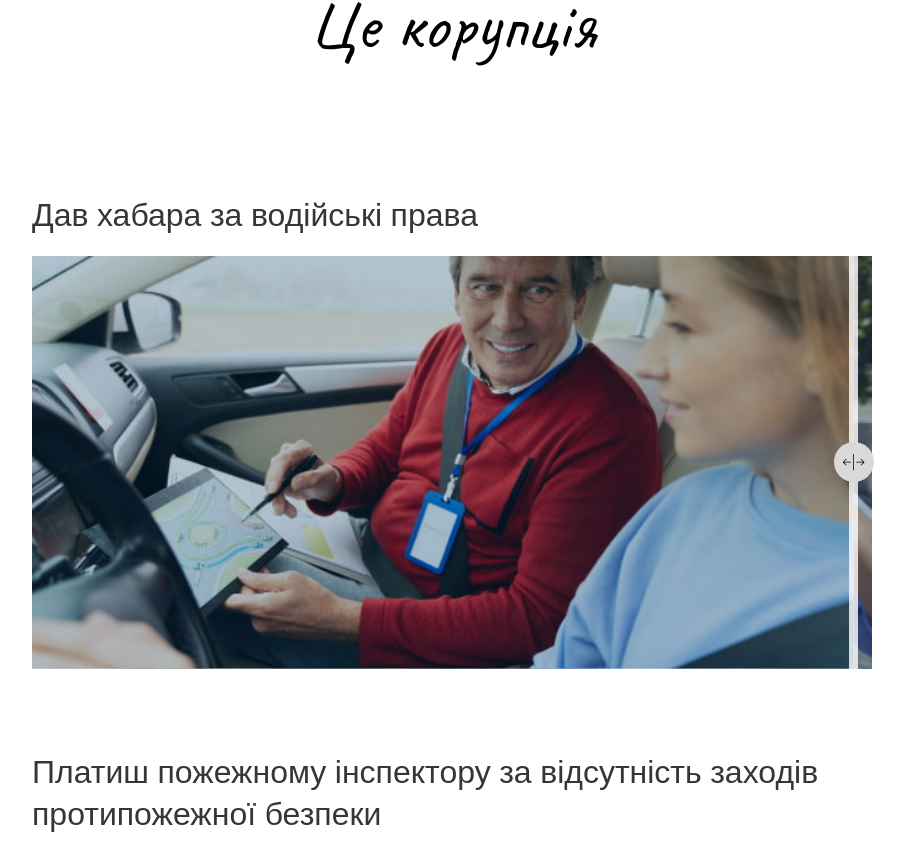
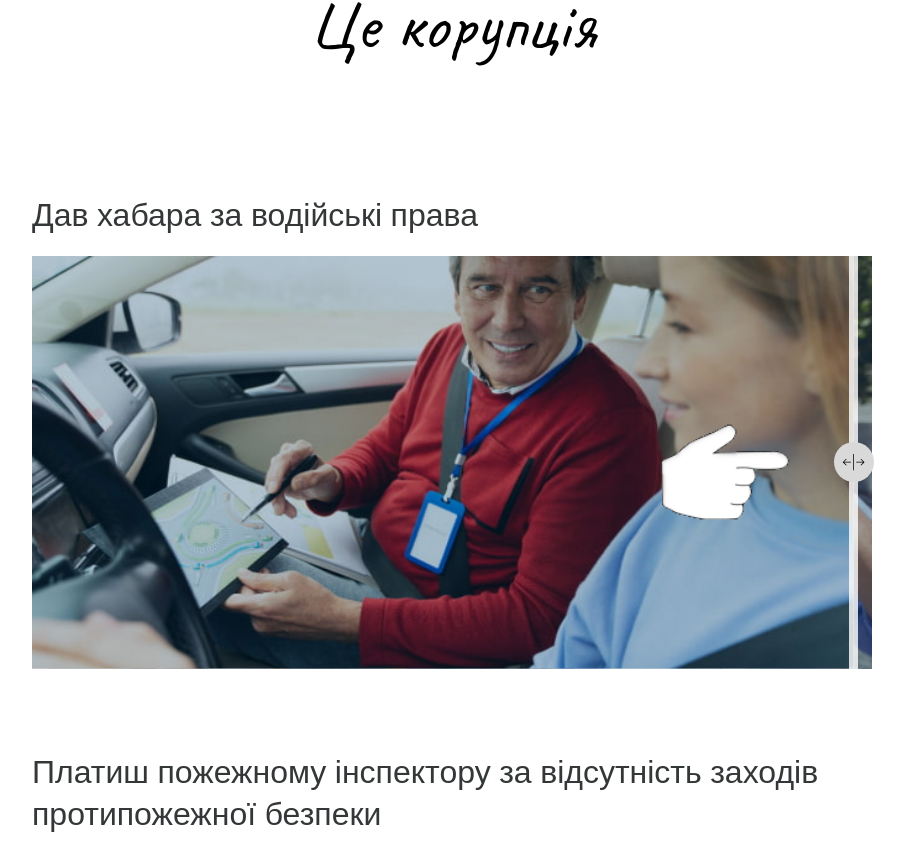
Before and after one commit to baza-trainee/antiCorruption, a React (Vite) app: page / in a window 1280 px wide. Shown: the part 721-1574 px from the top of the page, without its empty margins (188-1093 px from the left). Built offline with nearby package versions, Linux system fonts and the light colour scheme.

Commit message:
hidding the animated hand on click

```diff
--- a/src/components/Corruption/Corruption.jsx
+++ b/src/components/Corruption/Corruption.jsx
@@ -23,6 +23,8 @@ const Corruption = ({
   children,
 }) => {
   const [imageRevealFraq, setImageRevealFraq] = useState(0.97);
+  const [visibleElement, setVisibleElement] = useState(true);
+
   const imageContainer = useRef(undefined);
 
   const isMobilePosition = useMediaQuery({ maxWidth: 679 });
@@ -71,10 +73,12 @@ const Corruption = ({
 
   const handleMouseMove = (e) => {
     slide(e.clientX);
+    setVisibleElement(false);
   };
 
   const handleTouchMove = (e) => {
     slide(e.touches.item(0).clientX);
+    setVisibleElement(false);
   };
 
   const handleMouseUp = () => {
@@ -187,7 +191,7 @@ const Corruption = ({
           </div>
         </div>
       </div>
-      {children}
+      {visibleElement && children}
     </li>
   );
 };
--- a/src/components/CorruptionContainer/CorruptionContainer.jsx
+++ b/src/components/CorruptionContainer/CorruptionContainer.jsx
@@ -1,25 +1,9 @@
-import { useState, useRef, useEffect } from 'react';
-
 import './corruptionContainer.scss';
-import useElementOnScreen from '../../hooks/useElementOnScreen';
 import Corruption from '../Corruption/Corruption';
 import { corruptionCases } from '../../constants/corruption';
-import { firstElementCorruptionCases } from '../../constants/corruption';
 import handAnimation from '../../assets/corruption/hand-animation.gif';
 
 const CorruptionContainer = () => {
-  const [isElementVisible, setIsElementVisible] = useState(true);
-  const ref = useRef(null);
-  let isVisible = useElementOnScreen(ref);
-
-  useEffect(() => {
-    if (isVisible) setIsElementVisible(true);
-  }, [isVisible]);
-
-  setTimeout(() => {
-    setIsElementVisible(false);
-  }, 4000);
-
   const listCorruption = corruptionCases.map(
     (
       {
@@ -56,7 +40,14 @@ const CorruptionContainer = () => {
         textConsequences={textConsequences}
         altCause={altCause}
         altConsequences={altConsequences}
-      ></Corruption>
+      >
+        {index === 0 && (
+          <img
+            src={handAnimation}
+            className='corruption-case__hand-animation'
+          />
+        )}
+      </Corruption>
     )
   );
   return (
@@ -64,48 +55,7 @@ const CorruptionContainer = () => {
       <div className='corruption-case'>
         <div className='corruption-case__container'>
           <h2 className='corruption-case__title'>Це корупція</h2>
-          <ul className='corruption-case__list'>
-            <div ref={ref}>
-              <Corruption
-                imageCause={firstElementCorruptionCases.srcCause}
-                imageConsequences={firstElementCorruptionCases.srcConseq}
-                imageCauseDesktop={
-                  firstElementCorruptionCases.imageCauseDesktop
-                }
-                imageCauseMobileHor={
-                  firstElementCorruptionCases.imageCauseMobileHor
-                }
-                imageCauseTablet={firstElementCorruptionCases.imageCauseTablet}
-                imageCauseMobile={firstElementCorruptionCases.imageCauseMobile}
-                imageConseqDesktop={
-                  firstElementCorruptionCases.imageConseqDesktop
-                }
-                imageConseqMobileHor={
-                  firstElementCorruptionCases.imageConseqMobileHor
-                }
-                imageConseqTablet={
-                  firstElementCorruptionCases.imageConseqTablet
-                }
-                imageConseqMobile={
-                  firstElementCorruptionCases.imageConseqMobile
-                }
-                textCause={firstElementCorruptionCases.textCause}
-                textConsequences={firstElementCorruptionCases.textConsequences}
-                altCause={firstElementCorruptionCases.altCause}
-                altConsequences={firstElementCorruptionCases.altConsequences}
-              >
-                {isElementVisible && (
-                  <div>
-                    <img
-                      src={handAnimation}
-                      className='corruption-case__hand-animation'
-                    />
-                  </div>
-                )}
-              </Corruption>
-            </div>
-            {listCorruption}
-          </ul>
+          <ul className='corruption-case__list'>{listCorruption}</ul>
         </div>
       </div>
     </section>
--- a/src/constants/corruption.js
+++ b/src/constants/corruption.js
@@ -95,7 +95,8 @@ import noQualificationTablet2x from '../assets/corruption/no-qualification/no-qu
 import noQualificationMobile1x from '../assets/corruption/no-qualification/no-qualification-mobile-1x.jpg';
 import noQualificationMobile2x from '../assets/corruption/no-qualification/no-qualification-mobile-2x.jpg';
 
-export const firstElementCorruptionCases = {
+export const corruptionCases = [
+  {
     srcCause: driverMobile1x,
     srcConseq: carAccidMobile1x,
     imageCauseDesktop: `${driverDesktop1x} 1140w, ${driverDesktop2x} 2280w`,
@@ -111,9 +112,7 @@ export const firstElementCorruptionCases = {
       'Лікарі швидкої надають допомогу дитині, яка знаходиться на медичній каталці.',
     textCause: 'Дав хабара за водійські права',
     textConsequences: 'Під колесами гине людина',
-};
-
-export const corruptionCases = [
+  },
   {
     srcCause: fireInspMobile1x,
     srcConseq: fireMobile1x,
--- a/src/hooks/useElementOnScreen.jsx
+++ /dev/null
@@ -1,21 +0,0 @@
-import { useState, useMemo, useEffect } from 'react';
-
-export default function useElementOnScreen(ref) {
-  const [isIntersecting, setIsIntersecting] = useState(false);
-
-  const observer = useMemo(
-    () =>
-      new IntersectionObserver(([entry]) =>
-        setIsIntersecting(entry.isIntersecting)
-      ),
-    []
-  );
-
-  useEffect(() => {
-    observer.observe(ref.current);
-
-    return () => observer.disconnect();
-  }, [ref, observer]);
-
-  return isIntersecting;
-}
```
Lines whose indentation alone changed are shown as unchanged.
